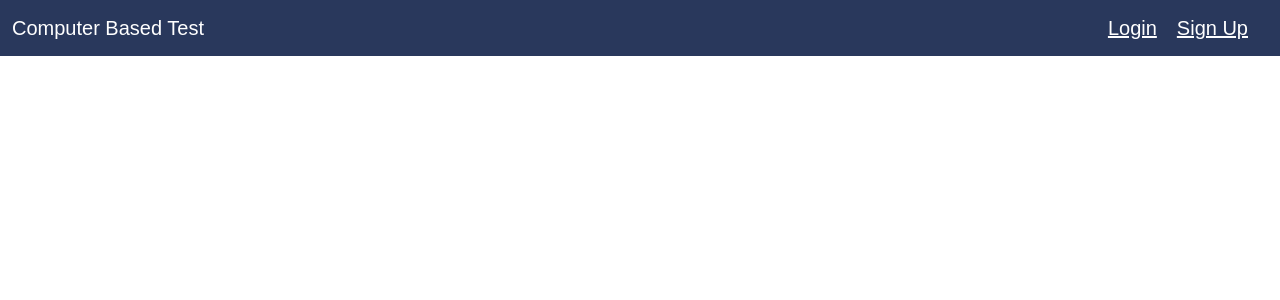
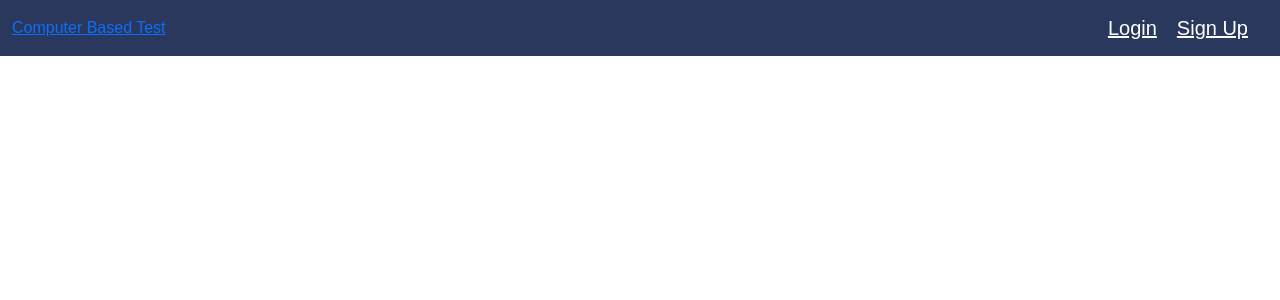
Before and after one commit to NeelamAryaa/cbt-frontend, a React (Create React App) app: page /#/ in a window 1280 px wide. Shown: the top 300 px of the page. Built offline with nearby package versions, Linux system fonts and the light colour scheme; no server answers.

Commit message:
minor change

```diff
--- a/src/components/navbar.js
+++ b/src/components/navbar.js
@@ -26,9 +26,9 @@ const NavBar = () => {
   return (
     <nav className="navbar navbar-dark " style={{ backgroundColor: "#29385c" }}>
       <div className="container-fluid d-flex mw-100">
-        <a className="navbar-brand" href="/cbt">
-          Computer Based Test
-        </a>
+        {/* <a className="navbar-brand" href="/"> */}
+        <Link to="/">Computer Based Test</Link>
+        {/* </a> */}
 
         {!localStorage.getItem("login") || logout ? (
           <div className="navbar-brand d-flex text-white justify-content-end">
```
